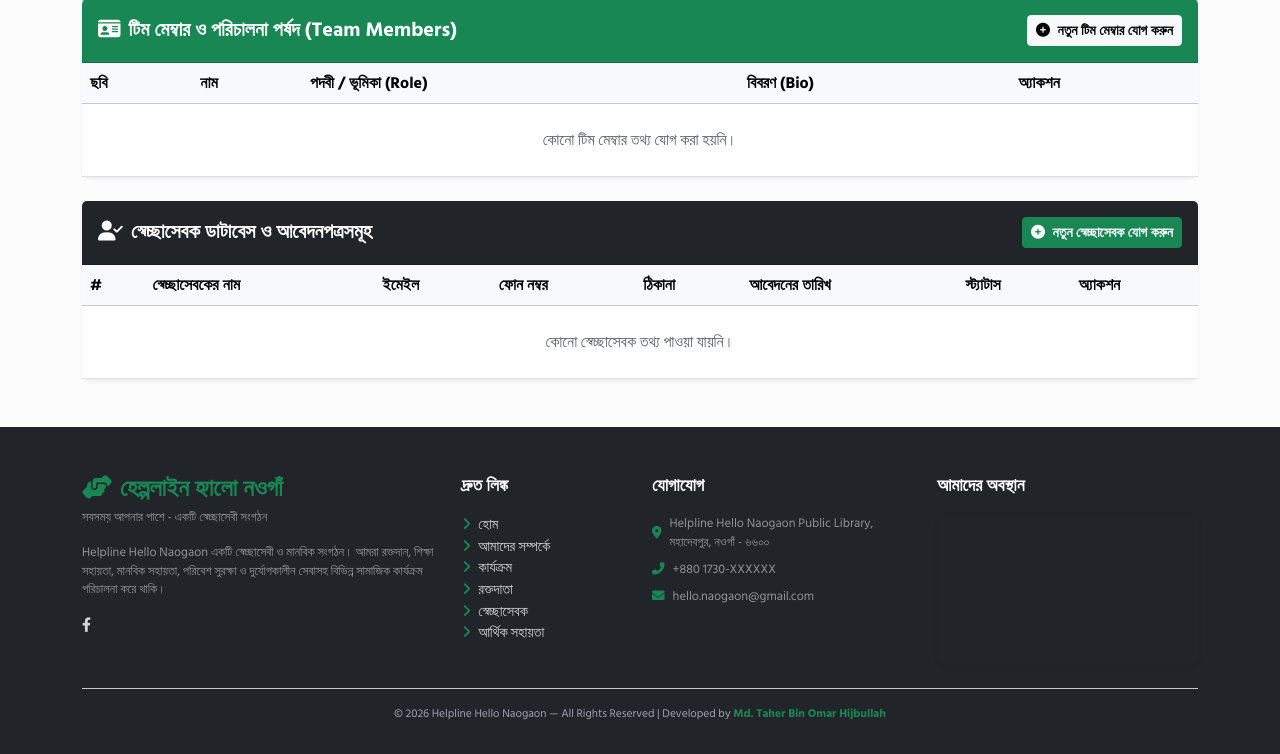
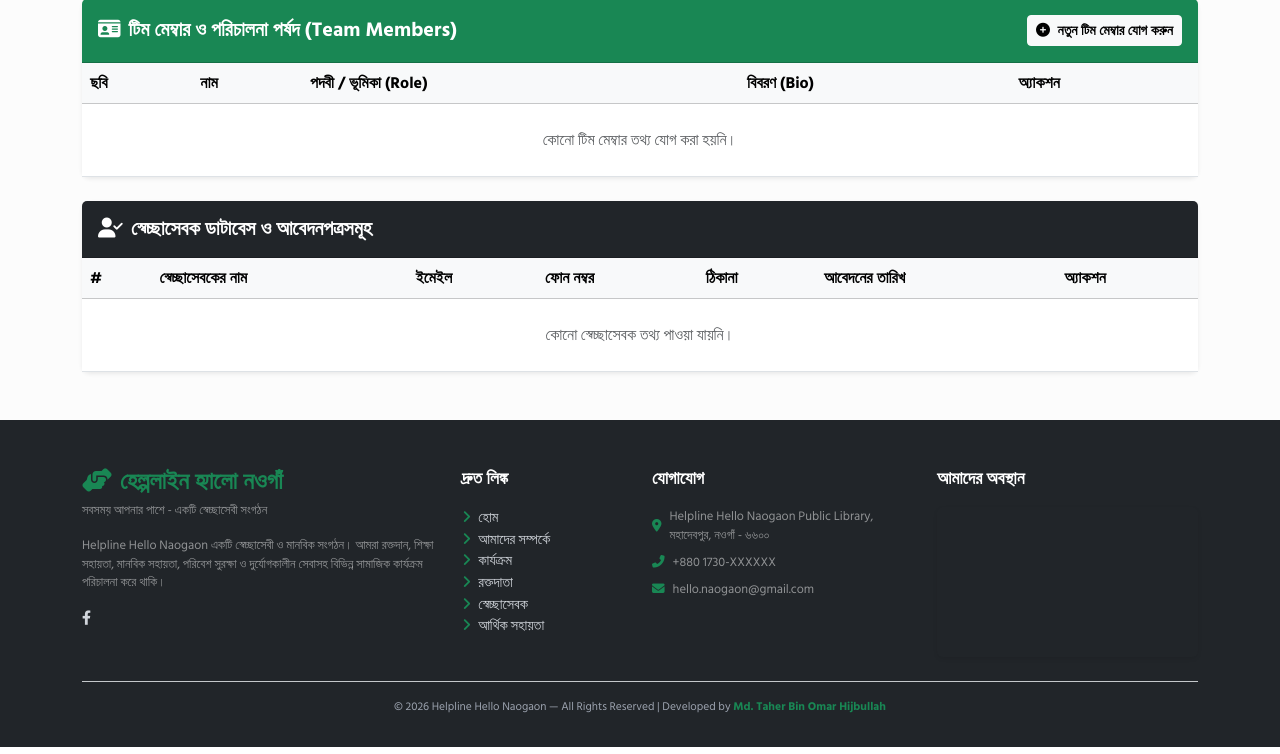
Before and after one commit to hijbullahx/hello_naogaon, a Django app: page /admin/ in a window 1280 px wide, after a click that opens the changed part. Shown: the part 328-1082 px from the top of the page. Run offline with Django 5.2, Linux system fonts and the light colour scheme; the visitor is signed in with stand-in values (Sample User, id 1); data comes from the database, SQL or seed files in the repository; data that the repository does not hold is empty; some libraries are stand-ins or nearby versions.

Commit message:
Remove manual add volunteer button and status column from volunteer database

```diff
--- a/templates/dashboard/index.html
+++ b/templates/dashboard/index.html
@@ -587,9 +587,8 @@
                 <!-- 2. Registered Volunteers Management Card -->
                 <div class="col-lg-12">
                     <div class="card border-0 shadow-sm rounded-3">
-                        <div class="card-header bg-dark text-white py-3 d-flex justify-content-between align-items-center">
+                        <div class="card-header bg-dark text-white py-3">
                             <h5 class="card-title fw-bold mb-0"><i class="fas fa-user-check me-2"></i>স্বেচ্ছাসেবক ডাটাবেস ও আবেদনপত্রসমূহ</h5>
-                            <button class="btn btn-success btn-sm fw-bold" data-bs-toggle="modal" data-bs-target="#volunteerModal"><i class="fas fa-plus-circle me-1"></i> নতুন স্বেচ্ছাসেবক যোগ করুন</button>
                         </div>
                         <div class="card-body p-0">
                             <div class="table-responsive">
@@ -602,7 +601,6 @@
                                             <th>ফোন নম্বর</th>
                                             <th>ঠিকানা</th>
                                             <th>আবেদনের তারিখ</th>
-                                            <th>স্ট্যাটাস</th>
                                             <th>অ্যাকশন</th>
                                         </tr>
                                     </thead>
@@ -615,7 +613,6 @@
                                             <td><a href="tel:{{ v.phone }}" class="text-success fw-bold">{{ v.phone }}</a></td>
                                             <td>{{ v.address|default:"-" }}</td>
                                             <td><small class="text-secondary">{{ v.application_date|date:"d M Y" }}</small></td>
-                                            <td><span class="badge bg-success">{{ v.status }}</span></td>
                                             <td>
                                                 <button type="button" class="btn btn-sm btn-outline-primary me-1" data-bs-toggle="modal" data-bs-target="#editVolunteerModal_{{ v.id }}"><i class="fas fa-edit"></i> এডিট</button>
                                                 <a href="{% url 'core:delete_volunteer' v.id %}" onclick="return confirm('স্বেচ্ছাসেবকের তথ্য মুছে ফেলতে চান?');" class="btn btn-sm btn-outline-danger"><i class="fas fa-trash"></i></a>
@@ -650,16 +647,9 @@
                                                                 <label class="form-label fw-bold">ঠিকানা / এলাকা</label>
                                                                 <textarea name="address" rows="2" class="form-control">{{ v.address }}</textarea>
                                                             </div>
-                                                            <div class="mb-3">
-                                                                <label class="form-label fw-bold">স্ট্যাটাস</label>
-                                                                <select name="status" class="form-select">
-                                                                    <option value="approved" {% if v.status == 'approved' %}selected{% endif %}>Approved (অনুমোদিত)</option>
-                                                                    <option value="pending" {% if v.status == 'pending' %}selected{% endif %}>Pending (অপেক্ষমাণ)</option>
-                                                                </select>
-                                                            </div>
                                                         </div>
                                                         <div class="modal-footer">
-                                                            <button type="button" class="btn btn-secondary" data-bs-modal="dismiss">বাতিল</button>
+                                                            <button type="button" class="btn btn-secondary" data-bs-dismiss="modal">বাতিল</button>
                                                             <button type="submit" class="btn btn-success fw-bold">আপডেট করুন</button>
                                                         </div>
                                                     </form>
@@ -667,7 +657,7 @@
                                             </div>
                                         </div>
                                         {% empty %}
-                                        <tr><td colspan="8" class="text-center py-4 text-muted">কোনো স্বেচ্ছাসেবক তথ্য পাওয়া যায়নি।</td></tr>
+                                        <tr><td colspan="7" class="text-center py-4 text-muted">কোনো স্বেচ্ছাসেবক তথ্য পাওয়া যায়নি।</td></tr>
                                         {% endfor %}
                                     </tbody>
                                 </table>
@@ -1484,49 +1474,6 @@
         </div>
     </div>
 </div>
-<!-- Volunteer Modal -->
-<div class="modal fade" id="volunteerModal" tabindex="-1" aria-hidden="true">
-    <div class="modal-dialog">
-        <div class="modal-content">
-            <div class="modal-header bg-success text-white">
-                <h5 class="modal-title fw-bold"><i class="fas fa-plus-circle me-1"></i> নতুন স্বেচ্ছাসেবক যোগ করুন</h5>
-                <button type="button" class="btn-close btn-close-white" data-bs-dismiss="modal" aria-label="Close"></button>
-            </div>
-            <form action="{% url 'core:save_volunteer' %}" method="post">
-                {% csrf_token %}
-                <div class="modal-body">
-                    <div class="mb-3">
-                        <label class="form-label fw-bold">পূর্ণ নাম *</label>
-                        <input type="text" name="full_name" required class="form-control" placeholder="স্বেচ্ছাসেবকের নাম">
-                    </div>
-                    <div class="mb-3">
-                        <label class="form-label fw-bold">ইমেইল এড্রেস</label>
-                        <input type="email" name="email" class="form-control" placeholder="example@gmail.com">
-                    </div>
-                    <div class="mb-3">
-                        <label class="form-label fw-bold">ফোন নম্বর *</label>
-                        <input type="text" name="phone" required class="form-control" placeholder="017XXXXXXXX">
-                    </div>
-                    <div class="mb-3">
-                        <label class="form-label fw-bold">ঠিকানা / এলাকা</label>
-                        <textarea name="address" rows="2" class="form-control" placeholder="মহাদেবপুর, নওগাঁ"></textarea>
-                    </div>
-                    <div class="mb-3">
-                        <label class="form-label fw-bold">স্ট্যাটাস</label>
-                        <select name="status" class="form-select">
-                            <option value="approved">Approved (অনুমোদিত)</option>
-                            <option value="pending">Pending (অপেক্ষমাণ)</option>
-                        </select>
-                    </div>
-                </div>
-                <div class="modal-footer">
-                    <button type="button" class="btn btn-secondary" data-bs-dismiss="modal">বাতিল</button>
-                    <button type="submit" class="btn btn-success fw-bold">সংরক্ষণ করুন</button>
-                </div>
-            </form>
-        </div>
-    </div>
-</div>
 
 <!-- Team Member Modal -->
 <div class="modal fade" id="teamMemberModal" tabindex="-1" aria-hidden="true">
```
